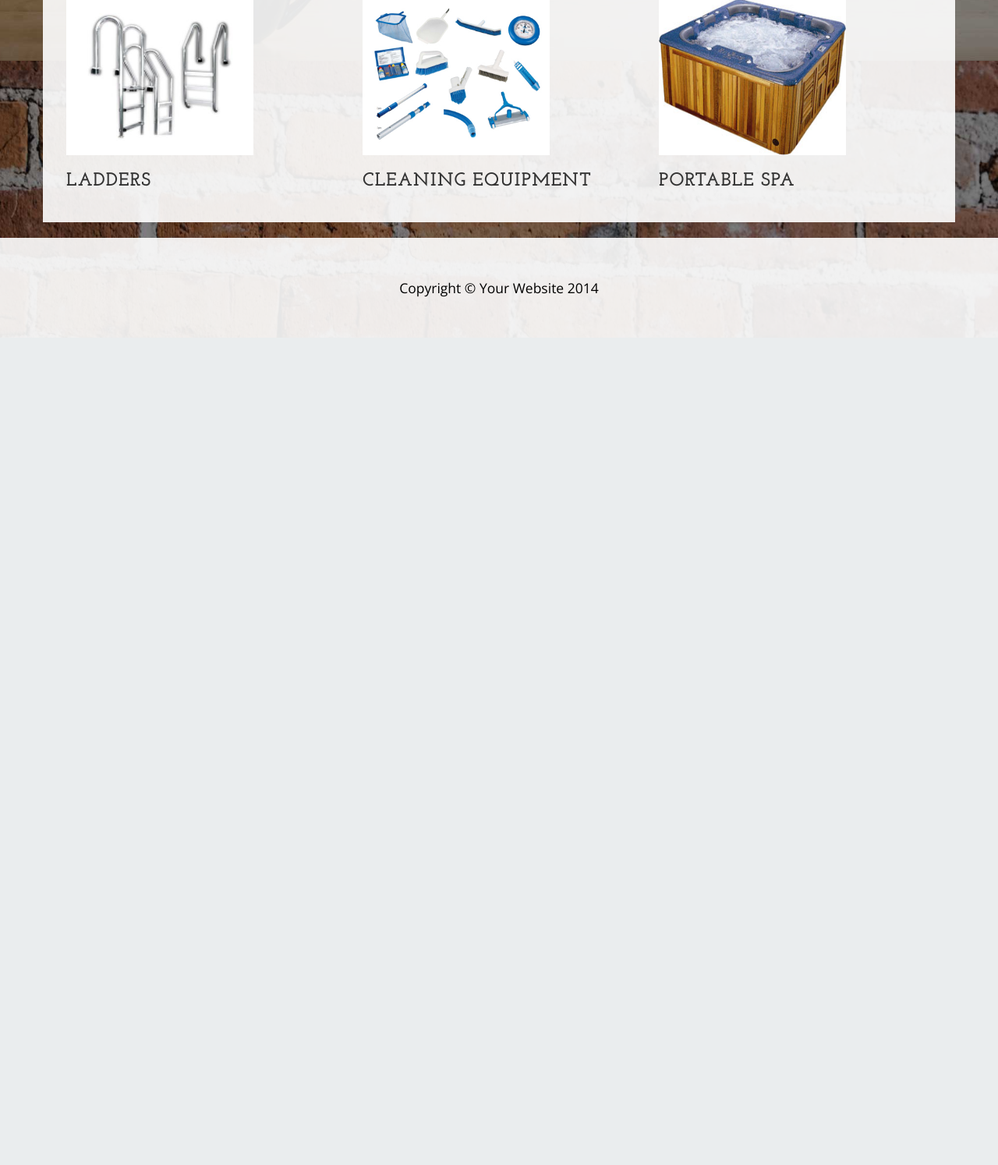
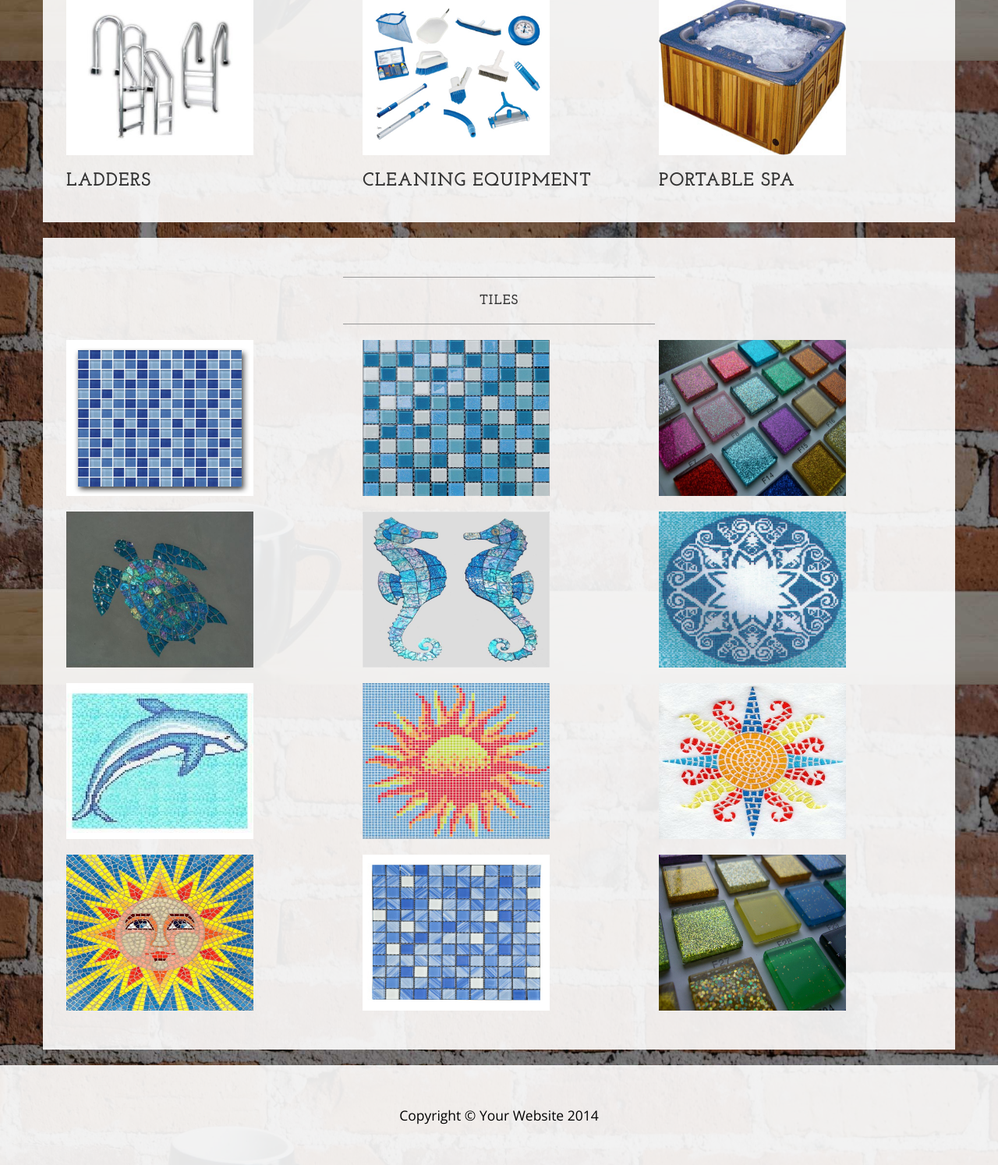
Before and after one commit to Sandhya7263/RPskypool, a Rails app: page /products in a window 1280 px wide. Shown: the part 1522-3016 px from the top of the page at 78% size. Before the commit the page ends 1903 px from the top, so only its background shows below. Run offline with Rails 7, Linux system fonts and the light colour scheme; style sheets or scripts are compiled from the project's sources.

Commit message:
tails images added in product page

```diff
--- a/app/views/home/products.html.erb
+++ b/app/views/home/products.html.erb
@@ -157,56 +157,94 @@
 
 
 
-    <%#*<div class="row">%>
-    <%#*<div class="box">%>
-      <%#*<div class="col-lg-12">%>
-        <%#*<hr>%>
-        <%#*<h2 class="intro-text text-center">%>
-          <%#*<strong>Tiles</strong>%>
-        <%#*</h2>%>
-        <%#*<hr>%>
-      <%#*</div>%>
-      <%#*<div class="col-sm-4 image-center">%>
-        <%#*<img class="img-responsive" src="../../assets/sand_filter.png" alt="" width="240" height="88"/>%>
-        <%#*<h3>Sand Filter%>
-          <%#*<small></small>%>
-        <%#*</h3>%>
-      <%#*</div>%>
-      <%#*<div class="col-sm-4 image-center">%>
-        <%#*<img class="img-responsive" src="../../assets/cartridge.png" alt="" width="140" height="54"/>%>
-        <%#*<h3>Cartridge Filter%>
-          <%#*<small></small>%>
-        <%#*</h3>%>
-      <%#*</div>%>
-      <%#*<div class="col-sm-4 image-center">%>
-        <%#*<img class="img-responsive" src="../../assets/pool_pump.png" alt=""/>%>
-        <%#*<h3>Pool Pump%>
-          <%#*<small></small>%>
-        <%#*</h3>%>
-      <%#*</div>%>
-      <%#*<div class="clearfix"></div>%>
+  <div class="row">
+    <div class="box">
+      <div class="col-lg-12">
+        <hr>
+        <h2 class="intro-text text-center">
+          <strong>Tiles</strong>
+        </h2>
+        <hr>
+      </div>
+      <div class="col-sm-4 image-center">
+        <img class="img-responsive" src="../../assets/tails1.jpg" alt="" width="240" height="88"/>
+        <h3>
+          <small></small>
+        </h3>
+      </div>
+      <div class="col-sm-4 image-center">
+        <img class="img-responsive" src="../../assets/tails2.jpg" alt="" width="140" height="54"/>
+        <h3>
+          <small></small>
+        </h3>
+      </div>
+      <div class="col-sm-4 image-center">
+        <img class="img-responsive" src="../../assets/tails3.jpg" alt=""/>
+        <h3>
+          <small></small>
+        </h3>
+      </div>
+      <div class="clearfix"></div>
 
-            <%#*<div class="col-sm-4 image-center">%>
-        <%#*<img class="img-responsive" src="../../assets/sand_filter.png" alt="" width="240" height="88"/>%>
-        <%#*<h3>Sand Filter%>
-          <%#*<small></small>%>
-        <%#*</h3>%>
-      <%#*</div>%>
-      <%#*<div class="col-sm-4 image-center">%>
-        <%#*<img class="img-responsive" src="../../assets/cartridge.png" alt="" width="140" height="54"/>%>
-        <%#*<h3>Cartridge Filter%>
-          <%#*<small></small>%>
-        <%#*</h3>%>
-      <%#*</div>%>
-      <%#*<div class="col-sm-4 image-center">%>
-        <%#*<img class="img-responsive" src="../../assets/pool_pump.png" alt=""/>%>
-        <%#*<h3>Pool Pump%>
-          <%#*<small></small>%>
-        <%#*</h3>%>
-      <%#*</div>%>
-      <%#*<div class="clearfix"></div>%>
-    <%#*</div>%>
-  <%#*</div>%>
+      <div class="col-sm-4 image-center">
+        <img class="img-responsive" src="../../assets/tails4.png" alt="" width="240" height="88"/>
+        <h3>
+          <small></small>
+        </h3>
+      </div>
+      <div class="col-sm-4 image-center">
+        <img class="img-responsive" src="../../assets/tails5.png" alt="" width="140" height="54"/>
+        <h3>
+          <small></small>
+        </h3>
+      </div>
+      <div class="col-sm-4 image-center">
+        <img class="img-responsive" src="../../assets/tails6.jpg" alt=""/>
+        <h3>
+          <small></small>
+        </h3>
+      </div>
+      <div class="clearfix"></div>
+      <div class="col-sm-4 image-center">
+        <img class="img-responsive" src="../../assets/tails7.jpg" alt=""/>
+        <h3>
+          <small></small>
+        </h3>
+      </div>
+      <div class="col-sm-4 image-center">
+        <img class="img-responsive" src="../../assets/tails8.jpg" alt=""/>
+        <h3>
+          <small></small>
+        </h3>
+      </div>
+      <div class="col-sm-4 image-center">
+        <img class="img-responsive" src="../../assets/tails9.jpg" alt=""/>
+        <h3>
+          <small></small>
+        </h3>
+      </div>
+      <div class="clearfix"></div>
+      <div class="col-sm-4 image-center">
+        <img class="img-responsive" src="../../assets/tails10.jpg" alt=""/>
+        <h3>
+          <small></small>
+        </h3>
+      </div>
+      <div class="col-sm-4 image-center">
+        <img class="img-responsive" src="../../assets/tails11.jpg" alt=""/>
+        <h3>
+          <small></small>
+        </h3>
+      </div>
+      <div class="col-sm-4 image-center">
+        <img class="img-responsive" src="../../assets/tails12.jpg" alt=""/>
+        <h3>
+          <small></small>
+        </h3>
+      </div>
+      <div class="clearfix"></div>
+    </div>
+  </div>
 
 
 
```
Also changed, not shown: app/assets/images/tails1.jpg (added), app/assets/images/tails10.jpg (added), app/assets/images/tails11.jpg (added), app/assets/images/tails12.jpg (added), app/assets/images/tails2.jpg (added), app/assets/images/tails3.jpg (added), app/assets/images/tails4.png (added), app/assets/images/tails5.png (added), app/assets/images/tails6.jpg (added), app/assets/images/tails7.jpg (added), app/assets/images/tails8.jpg (added), app/assets/images/tails9.jpg (added). Lines whose indentation alone changed are shown as unchanged.
